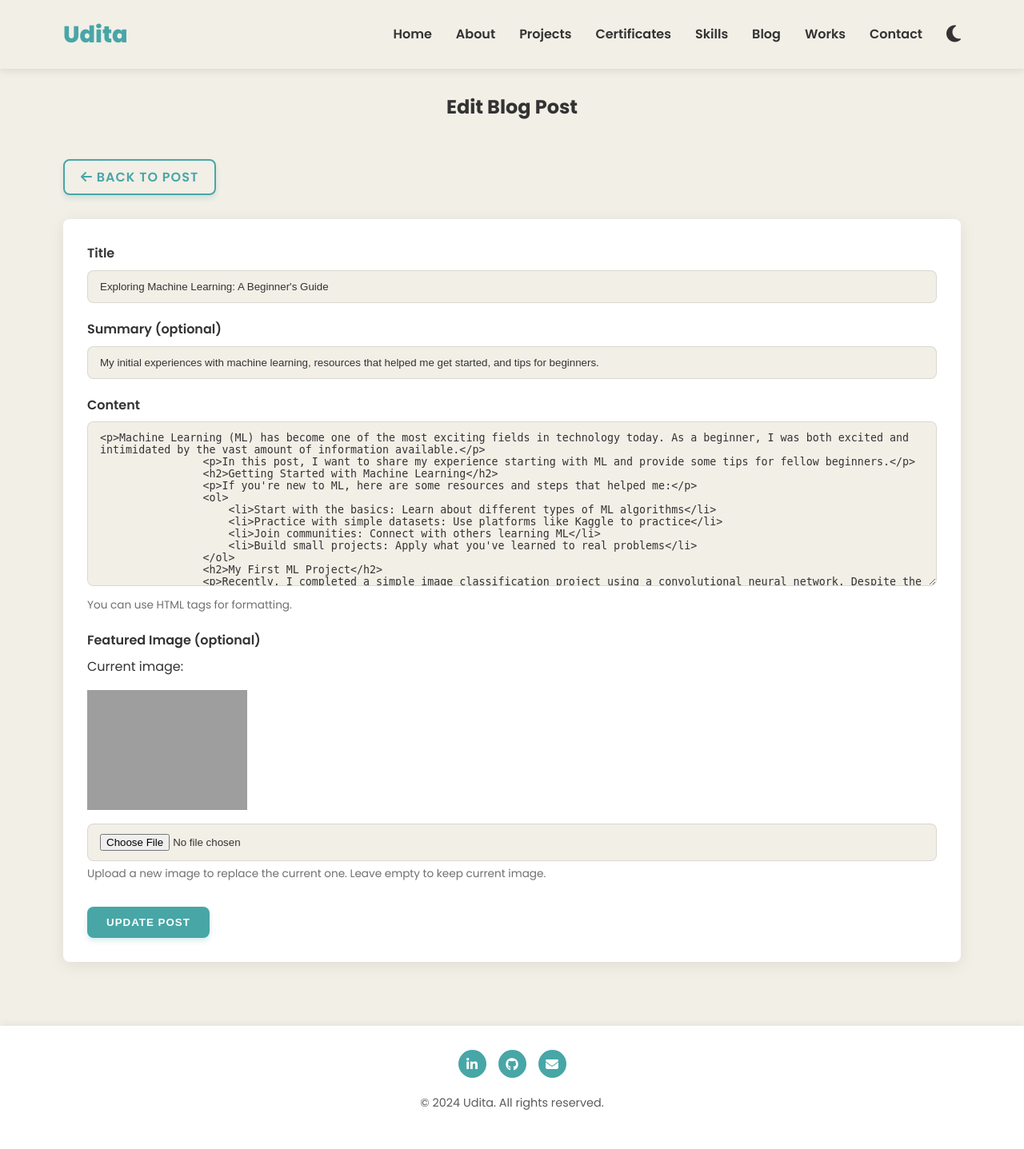
After one commit to Balusu-Udita/Portfolio_website, a Flask app: page /blog/edit/2 in a window 1280 px wide. The commit adds this page. Shown: the whole page at 80% size. Run offline with Flask 3, Linux system fonts and the light colour scheme; data comes from the database, SQL or seed files in the repository; grey boxes are pictures that could not be loaded.

Commit message:
Enhance blog and work sections with editing and deleting functionalities, remove email functionality, and update dependencies.
Replit-Commit-Author: Agent
Replit-Commit-Session-Id: f13e115e-4cca-498a-b5e4-a3d98a0592d5
Replit-Commit-Screenshot-Url: https://storage.googleapis.com/screenshot-production-us-central1/2f207846-b8a1-4ef3-bdac-5733a5639c4b/4bed84c5-0a3a-4d87-95ab-6e7adedad741.jpg

```diff
--- a/pyproject.toml
+++ b/pyproject.toml
@@ -11,4 +11,6 @@ dependencies = [
     "gunicorn>=23.0.0",
     "psycopg2-binary>=2.9.10",
     "sqlalchemy>=2.0.40",
+    "sendgrid>=6.11.0",
+    "werkzeug>=3.1.3",
 ]
--- a/routes.py
+++ b/routes.py
@@ -1,7 +1,6 @@
 from flask import render_template, request, jsonify, flash, redirect, url_for
-from app import app, db, mail
+from app import app, db
 from models import Project, Certificate, Message, BlogPost, Work
-from flask_mail import Message as MailMessage
 import logging
 import os
 from werkzeug.utils import secure_filename
@@ -204,26 +203,12 @@ def contact():
         db.session.add(new_message)
         db.session.commit()
 
-        # Send email
-        try:
-            msg = MailMessage(
-                subject=f"Portfolio Contact: {subject}",
-                recipients=[app.config['MAIL_USERNAME']],
-                body=f"From: {name} <{email}>\n\n{message_content}",
-                sender=app.config['MAIL_DEFAULT_SENDER']
-            )
-            mail.send(msg)
-            logging.debug(f"Email sent successfully from {email}")
-        except Exception as e:
-            logging.error(f"Failed to send email: {e}")
-            # Continue execution - the message is still saved to database
-
-        flash('Your message has been sent successfully!', 'success')
+        flash('Your message has been saved successfully!', 'success')
         return redirect(url_for('index', _anchor='contact'))
 
     except Exception as e:
         logging.error(f"Error in contact form submission: {e}")
-        flash('An error occurred while sending your message. Please try again.', 'error')
+        flash('An error occurred while saving your message. Please try again.', 'error')
         return redirect(url_for('index', _anchor='contact'))
 
 # API routes for dynamic content
@@ -309,6 +294,52 @@ def blog_post(slug):
     post = BlogPost.query.filter_by(slug=slug).first_or_404()
     return render_template('blog_post.html', post=post)
 
+@app.route('/blog/edit/<int:post_id>', methods=['GET', 'POST'])
+def edit_blog_post(post_id):
+    """Edit an existing blog post"""
+    post = BlogPost.query.get_or_404(post_id)
+
+    if request.method == 'POST':
+        # Update post data
+        post.title = request.form.get('title')
+        post.content = request.form.get('content')
+        post.summary = request.form.get('summary')
+
+        # Handle image upload if provided
+        if 'image' in request.files and request.files['image'].filename:
+            image_file = request.files['image']
+            if allowed_image_file(image_file.filename):
+                # Generate secure filename and save
+                filename = secure_filename(image_file.filename)
+                file_ext = filename.rsplit('.', 1)[1].lower()
+                unique_filename = f"{post.title.lower().replace(' ', '_')}_{int(datetime.utcnow().timestamp())}.{file_ext}"
+                file_path = os.path.join(BLOG_IMAGES_FOLDER, unique_filename)
+                image_file.save(file_path)
+
+                # Update image URL
+                post.image_url = f"/static/uploads/blog/{unique_filename}"
+
+        # Generate new slug and save
+        post.generate_slug()
+        db.session.commit()
+
+        flash('Your blog post has been updated!', 'success')
+        return redirect(url_for('blog_post', slug=post.slug))
+
+    return render_template('edit_blog_post.html', post=post)
+
+@app.route('/blog/delete/<int:post_id>', methods=['POST'])
+def delete_blog_post(post_id):
+    """Delete a blog post"""
+    post = BlogPost.query.get_or_404(post_id)
+
+    # Delete the post
+    db.session.delete(post)
+    db.session.commit()
+
+    flash('Your blog post has been deleted!', 'success')
+    return redirect(url_for('blog'))
+
 @app.route('/api/blog_posts', methods=['GET'])
 def get_blog_posts():
     """API endpoint for blog posts"""
@@ -360,6 +391,51 @@ def new_work():
 
     return render_template('new_work.html')
 
+@app.route('/works/edit/<int:work_id>', methods=['GET', 'POST'])
+def edit_work(work_id):
+    """Edit an existing work item"""
+    work = Work.query.get_or_404(work_id)
+
+    if request.method == 'POST':
+        # Update work data
+        work.title = request.form.get('title')
+        work.description = request.form.get('description')
+
+        # Handle file upload if provided
+        if 'file' in request.files and request.files['file'].filename:
+            file = request.files['file']
+            if allowed_work_file(file.filename):
+                # Generate secure filename and save
+                filename = secure_filename(file.filename)
+                file_ext = filename.rsplit('.', 1)[1].lower()
+                unique_filename = f"{work.title.lower().replace(' ', '_')}_{int(datetime.utcnow().timestamp())}.{file_ext}"
+                file_path = os.path.join(WORKS_FILES_FOLDER, unique_filename)
+                file.save(file_path)
+
+                # Update file URL and type
+                work.file_url = f"/static/uploads/works/{unique_filename}"
+                work.file_type = file_ext
+
+        # Save changes
+        db.session.commit()
+
+        flash('Your work has been updated!', 'success')
+        return redirect(url_for('works'))
+
+    return render_template('edit_work.html', work=work)
+
+@app.route('/works/delete/<int:work_id>', methods=['POST'])
+def delete_work(work_id):
+    """Delete a work item"""
+    work = Work.query.get_or_404(work_id)
+
+    # Delete the work
+    db.session.delete(work)
+    db.session.commit()
+
+    flash('Your work has been deleted!', 'success')
+    return redirect(url_for('works'))
+
 @app.route('/api/works', methods=['GET'])
 def get_works():
     """API endpoint for works"""
--- a/static/css/style.css
+++ b/static/css/style.css
@@ -916,6 +916,23 @@ footer {
 /* Blog Post Page */
 .blog-post-navigation {
     margin-bottom: 30px;
+    display: flex;
+    justify-content: space-between;
+    align-items: center;
+}
+
+.blog-post-actions {
+    display: flex;
+    gap: 10px;
+}
+
+.btn-danger {
+    background-color: #e74c3c;
+    color: white;
+}
+
+.btn-danger:hover {
+    background-color: #c0392b;
 }
 
 .blog-post {
@@ -1075,6 +1092,11 @@ footer {
     justify-content: space-between;
 }
 
+.work-card-actions {
+    display: flex;
+    gap: 8px;
+}
+
 .work-card-type {
     font-size: 0.7rem;
     background-color: rgba(153, 188, 133, 0.2);
--- a/templates/blog_post.html
+++ b/templates/blog_post.html
@@ -5,6 +5,12 @@
     <div class="container">
         <div class="blog-post-navigation">
             <a href="{{ url_for('blog') }}" class="btn btn-outline"><i class="fas fa-arrow-left"></i> Back to Blog</a>
+            <div class="blog-post-actions">
+                <a href="{{ url_for('edit_blog_post', post_id=post.id) }}" class="btn btn-primary"><i class="fas fa-edit"></i> Edit Post</a>
+                <form action="{{ url_for('delete_blog_post', post_id=post.id) }}" method="POST" style="display: inline;">
+                    <button type="submit" class="btn btn-danger" onclick="return confirm('Are you sure you want to delete this post?');"><i class="fas fa-trash"></i> Delete</button>
+                </form>
+            </div>
         </div>
 
         <article class="blog-post">
--- /dev/null
+++ b/templates/edit_blog_post.html
@@ -0,0 +1,47 @@
+{% extends 'base.html' %}
+
+{% block content %}
+<section class="new-blog-post-section">
+    <div class="container">
+        <h1 class="section-title">Edit Blog Post</h1>
+
+        <div class="blog-post-navigation">
+            <a href="{{ url_for('blog_post', slug=post.slug) }}" class="btn btn-outline"><i class="fas fa-arrow-left"></i> Back to Post</a>
+        </div>
+
+        <form class="blog-form" method="POST" enctype="multipart/form-data">
+            <div class="form-group">
+                <label for="title">Title</label>
+                <input type="text" id="title" name="title" value="{{ post.title }}" required>
+            </div>
+
+            <div class="form-group">
+                <label for="summary">Summary (optional)</label>
+                <input type="text" id="summary" name="summary" value="{{ post.summary }}" placeholder="A brief description of your post">
+            </div>
+
+            <div class="form-group">
+                <label for="content">Content</label>
+                <textarea id="content" name="content" rows="12" required>{{ post.content }}</textarea>
+                <p class="form-help">You can use HTML tags for formatting.</p>
+            </div>
+
+            <div class="form-group">
+                <label for="image">Featured Image (optional)</label>
+                {% if post.image_url %}
+                <div class="current-image">
+                    <p>Current image:</p>
+                    <img src="{{ post.image_url }}" alt="{{ post.title }}" style="max-width: 200px; margin-bottom: 10px;">
+                </div>
+                {% endif %}
+                <input type="file" id="image" name="image" accept="image/*">
+                <p class="form-help">Upload a new image to replace the current one. Leave empty to keep current image.</p>
+            </div>
+
+            <div class="form-actions">
+                <button type="submit" class="btn btn-primary">Update Post</button>
+            </div>
+        </form>
+    </div>
+</section>
+{% endblock %}
--- a/templates/sections/contact.html
+++ b/templates/sections/contact.html
@@ -13,7 +13,7 @@
                     </div>
                     <div class="contact-details">
                         <h3>Email</h3>
-                        <p>contact@udita.com</p>
+                        <p>balusuudita@gmail.com</p>
                     </div>
                 </div>
 
```
Also changed, not shown: app.py (+0 -10 lines), templates/edit_work.html (added, +41 -0 lines), templates/works.html (+7 -1 lines), 1 other file.
